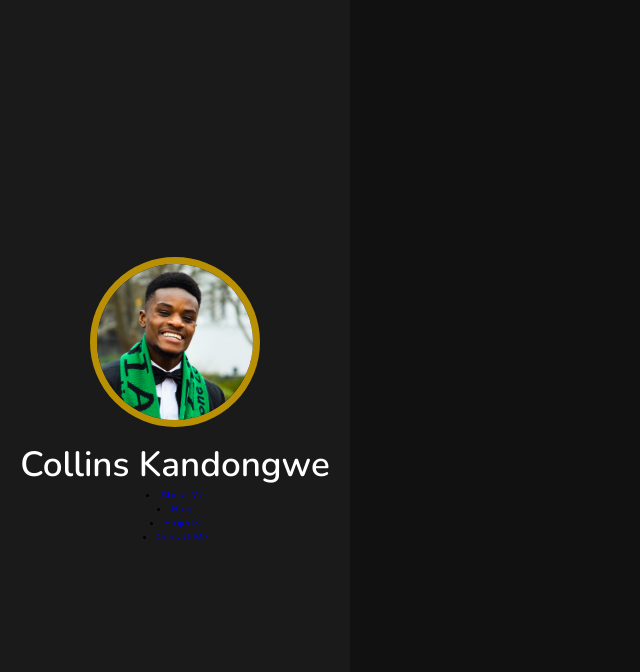
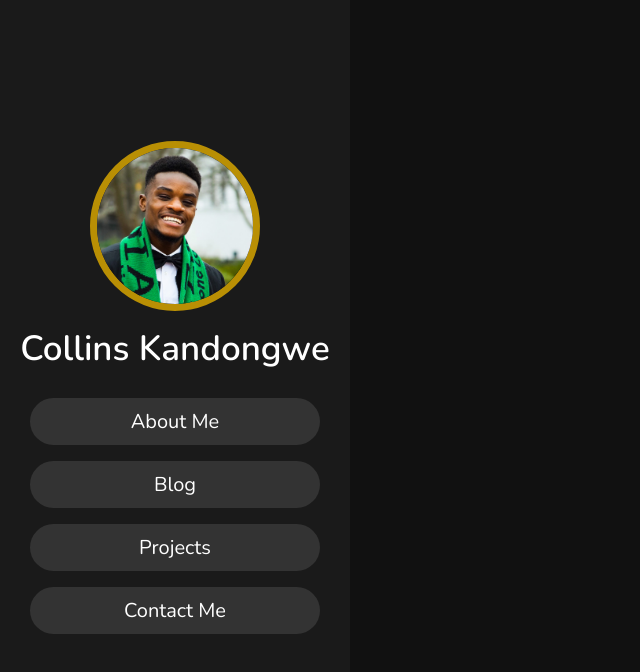
Before and after one commit to Kandongwe/Kandongwe.github.io, a plain HTML site: page html/index.html in a window 1280 px wide. Shown: the whole page, without its empty margins (0-640 px from the left). Drawn offline with nearby package versions, Linux system fonts and the light colour scheme.

Commit message:
added html folder adn made changes to html file

```diff
--- a/html/index.html
+++ b/html/index.html
@@ -1,5 +1,6 @@
 <!DOCTYPE html>
 <html>
+
 <head>
     <meta charset="UTF-8">
     <meta name="viewport" content="width=device-width, initial-scale=1.0">
@@ -7,14 +8,15 @@
     <!--Link to font style used in web page-->
     <link rel="stylesheet" href="https://cdnjs.cloudflare.com/ajax/libs/font-awesome/5.15.4/css/all.min.css">
 
-    <!--LInk to CSS file for styleing-->
+    <!--LInk to CSS file for styling-->
     <link rel="stylesheet" href="../css/styles.css" type="text/css">
 
-    <!--title of my Websities-->
+    <!--title of my Websites-->
     <title>Collins Kandongwe</title>
 </head>
 
-<!--begining of webpage body-->
+<!--beginning of webpage body-->
+
 <body>
     <!--jquery cdn link-->
     <script src="https://cdnjs.cloudflare.com/ajax/libs/jquery/3.6.0/jquery.min.js"></script>
@@ -23,6 +25,7 @@
     <script scr="../javascript/script.js"></script>
 
 </body>
+
 </html>
 
 <!--header section begins here-->
@@ -32,11 +35,14 @@
         <h3 class="name">Collins Kandongwe</h3>
     </div>
 
+<!-- navigation for selection-->
     <nav class="navbar">
-                <li><a href="#about">about me<a/></li>
-                <li><a href="#blog">blog<a/></li>
-                <li><a href="#projects">projects<a/></li>
-                <li><a href="#contact_me">contact me<a/></li>
+        <ul>
+            <li><a href="#about">about me</a></li>
+            <li><a href="#blog">blog</a></li>
+            <li><a href="#projects">projects</a></li>
+            <li><a href="#contact_me">contact me</a></li>
+        </ul>
     </nav>
 
 </header>
```
Lines whose indentation alone changed are shown as unchanged.
